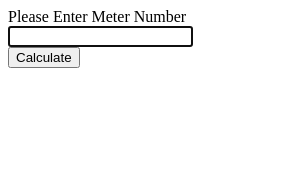
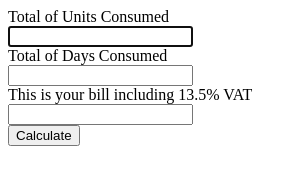
Before and after one commit to laisantos12/ElectricityBillCalculator, an Electron app: page calculateWindow.html in a window 300 px wide. Drawn offline with Linux system fonts and the light colour scheme.

Commit message:
calculator updated

```diff
--- a/calculateWindow.html
+++ b/calculateWindow.html
@@ -7,10 +7,20 @@
 </head>
 
 <body>
-    <form id = "calculate-form">
+    <form id="calculate-form">
         <div>
-            <label>Please Enter Meter Number</label>
-            <input type="text" name="amout" id="amount" value="" autofocus />
+            <label>Total of Units Consumed</label>
+            <input type="text" name="number" id="number" value="" autofocus />
+            <!-- <input type="submit" name="submit1" value="submit" onclick="getamount()" /> -->
+        </div>
+        <div>
+            <label>Total of Days Consumed</label>
+            <input type="text" name="period" id="period" value="" autofocus />
+            <!-- <input type="submit" name="submit1" value="submit" onclick="getamount()" /> -->
+        </div>
+        <div>
+            <label>This is your bill including 13.5% VAT</label>
+            <input type="text" name="period" id="period" value="" autofocus />
             <!-- <input type="submit" name="submit1" value="submit" onclick="getamount()" /> -->
         </div>
         <button type="submit">Calculate</button>
```
